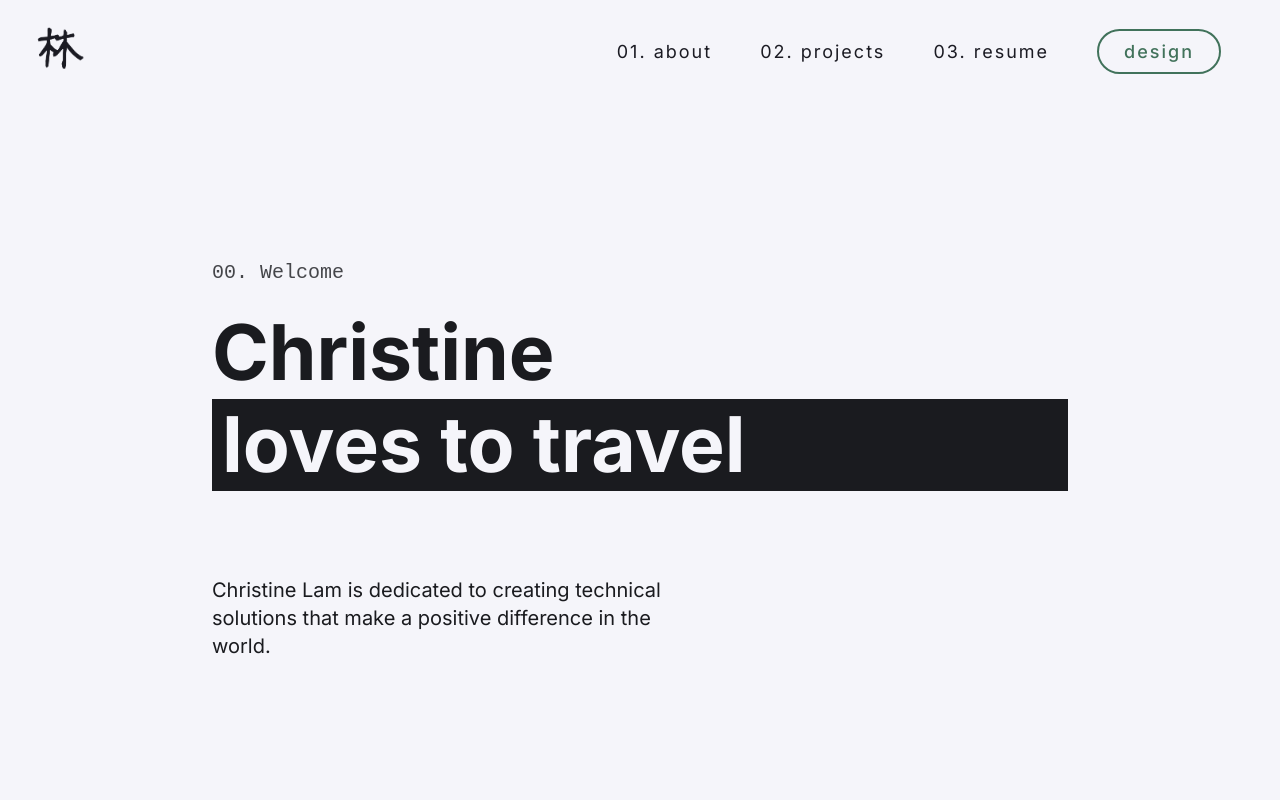
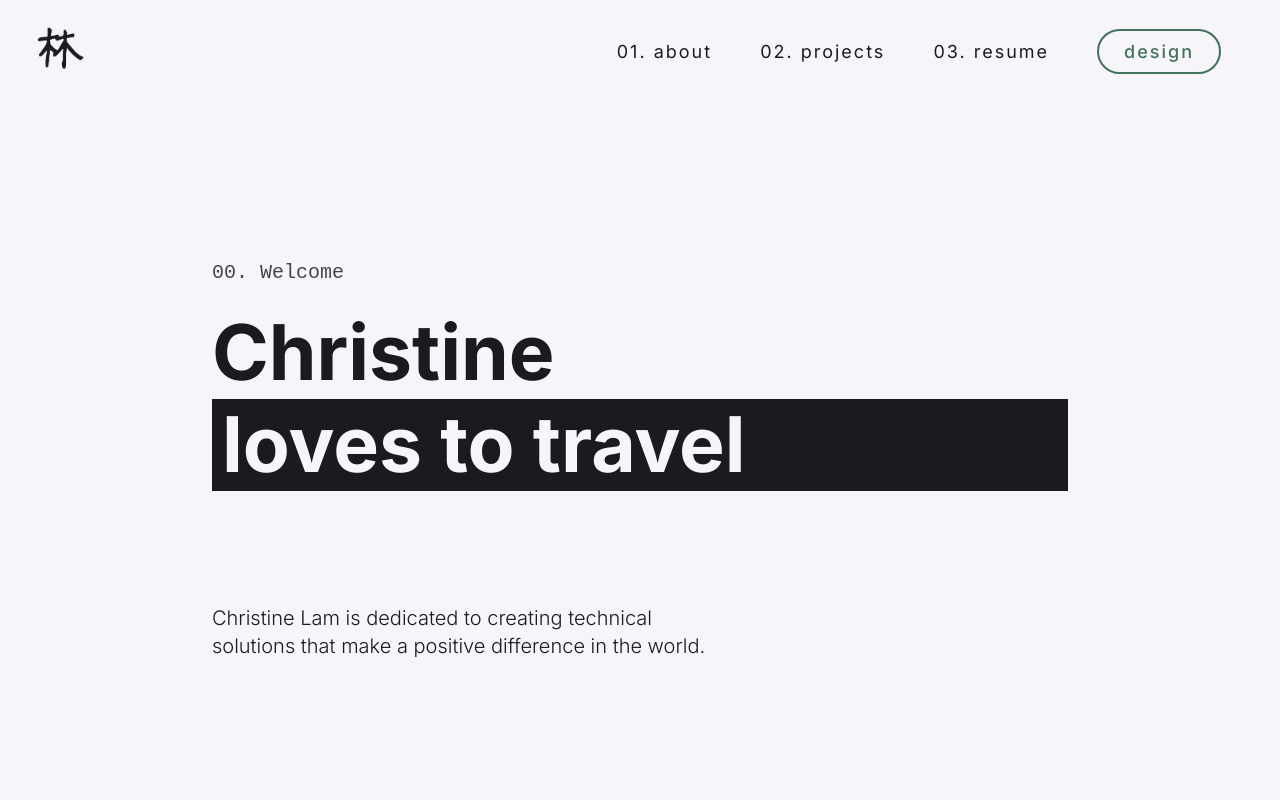
Before and after one commit to chrixti/chrixti.github.io, a React (Create React App) app: page / in a window 1280 px wide. Shown: the top 800 px of the page. Built offline with nearby package versions, Linux system fonts and the light colour scheme.

Commit message:
landing page

```diff
--- a/src/style/home.css
+++ b/src/style/home.css
@@ -62,7 +62,7 @@ body {
 
 .description {
   font-size: 20px;
-  font-weight:400;
+  font-weight: 300;
   position: absolute;
   bottom: 20px;
   max-width: 500px;
```
